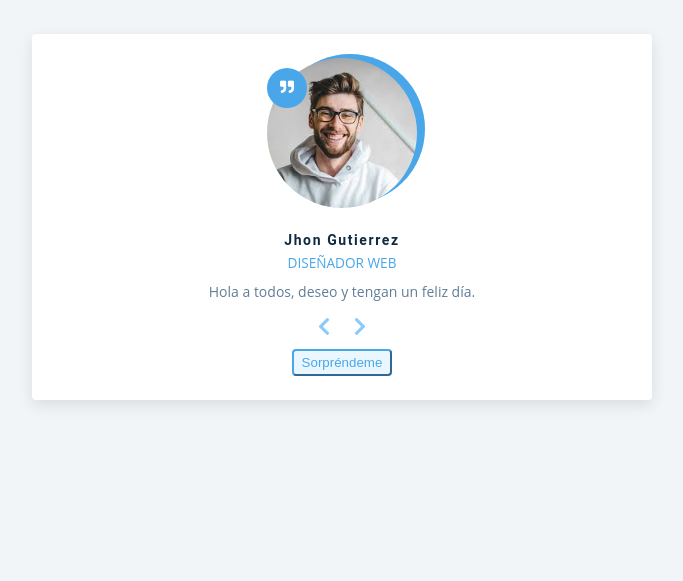
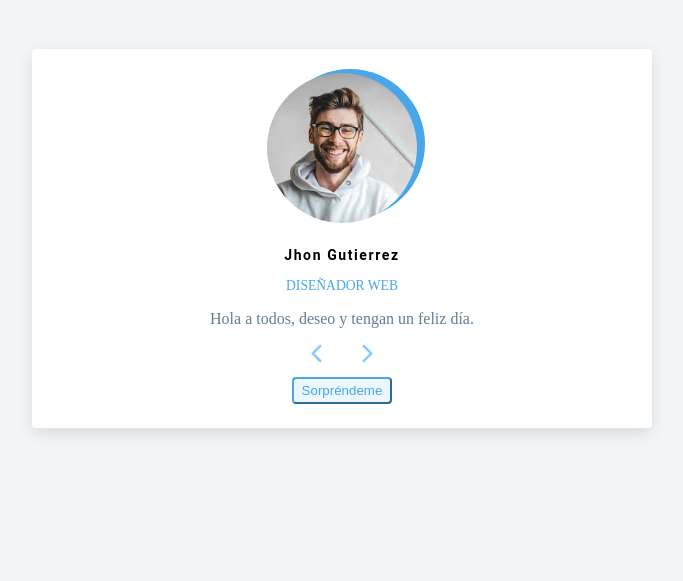
Before and after one commit to adso247/Proyecto_reviews, a plain HTML site: page index.html in a window 1280 px wide. Shown: the part 235-816 px from the top of the page, without its empty margins (298-981 px from the left). Drawn offline with Linux system fonts and the light colour scheme.

Commit message:
Ultimo actualizado

```diff
--- a/css/style.css
+++ b/css/style.css
@@ -1,35 +1,35 @@
-/*
-===============
-Variables
-===============
-*/
-
+/*Variables*/
 :root {
-    /* tonos oscuros del color primario */
+  /* Tonos oscuros del color primario */
   --clr-primary-1: hsl(205, 86%, 17%);
   --clr-primary-2: hsl(205, 77%, 27%);
   --clr-primary-3: hsl(205, 72%, 37%);
   --clr-primary-4: hsl(205, 63%, 48%);
-    /* color primario/principal */
+
+  /* Color primario/principal */
   --clr-primary-5: hsl(205, 78%, 60%);
-    /* tonos más claros del color primario */
+
+  /* Tonos más claros del color primario */
   --clr-primary-6: hsl(205, 89%, 70%);
   --clr-primary-7: hsl(205, 90%, 76%);
   --clr-primary-8: hsl(205, 86%, 81%);
   --clr-primary-9: hsl(205, 90%, 88%);
   --clr-primary-10: hsl(205, 100%, 96%);
-    /* gris más oscuro - usado para encabezados */
+
+  /* Gris más oscuro - usado para encabezados */
   --clr-grey-1: hsl(209, 61%, 16%);
   --clr-grey-2: hsl(211, 39%, 23%);
   --clr-grey-3: hsl(209, 34%, 30%);
   --clr-grey-4: hsl(209, 28%, 39%);
-    /* gris usado para párrafos */
+
+  /* Gris usado para párrafos */
   --clr-grey-5: hsl(210, 22%, 49%);
   --clr-grey-6: hsl(209, 23%, 60%);
   --clr-grey-7: hsl(211, 27%, 70%);
   --clr-grey-8: hsl(210, 31%, 80%);
   --clr-grey-9: hsl(212, 33%, 89%);
   --clr-grey-10: hsl(210, 36%, 96%);
+  /* Otros colores y estilos */
   --clr-white: #fff;
   --clr-red-dark: hsl(360, 67%, 44%);
   --clr-red-light: hsl(360, 71%, 66%);
@@ -46,40 +46,9 @@ Variables
   --max-width: 1170px;
   --fixed-width: 620px;
 }
-  /*
-===============
-Estilos Globales
-===============
-*/
-
-/* Restablecer márgenes y paddings */
-*,
-::after,
-::before {
-  margin: 0;
-  padding: 0;
-  box-sizing: border-box;
+body {
+  background: var(--clr-grey-10);
 }
-
-/* Estilos globales para el cuerpo */
-body {
-  font-family: var(--ff-secondary);
-  background: var(--clr-grey-10);
-  color: var(--clr-grey-1);
-  line-height: 1.5;
-  font-size: 0.875rem;
-}
-
-/* Listas no ordenadas */
-ul {
-  list-style-type: none;
-}
-
-/* Enlaces */
-a {
-  text-decoration: none;
-}
-
 /* Encabezados */
 h1,
 h2,
@@ -107,24 +76,7 @@ p {
   margin-bottom: 1.25rem;
   color: var(--clr-grey-5);
 }
-
-/* Sección */
-.section {
-  padding: 5rem 0;
-}
-
-/* Contenedor de sección */
-.section-center {
-  width: 90vw;
-  margin: 0 auto;
-  max-width: 1170px;
-}
-
-/*
-===============
-Reseñas
-===============
-*/
+/* Reseñas */
 
 /* Contenido principal */
 main {
@@ -137,15 +89,6 @@ main {
 .title {
   text-align: center;
   margin-bottom: 4rem;
-}
-
-/* Línea debajo del título */
-.underline {
-  height: 0.25rem;
-  width: 5rem;
-  background: var(--clr-primary-5);
-  margin-left: auto;
-  margin-right: auto;
 }
 
 /* Contenedor */
@@ -189,24 +132,6 @@ main {
   position: relative;
 }
 
-/* Ícono en contenedor de imagen */
-.img-container::after {
-  font-family: "Font Awesome 5 Free";
-  font-weight: 900;
-  content: "\f10e";
-  position: absolute;
-  top: 0;
-  left: 0;
-  width: 2.5rem;
-  height: 2.5rem;
-  display: grid;
-  place-items: center;
-  border-radius: 50%;
-  transform: translateY(25%);
-  background: var(--clr-primary-5);
-  color: var(--clr-white);
-}
-
 /* Forma detrás de la imagen */
 .img-container::before {
   content: "";
@@ -219,10 +144,6 @@ main {
   border-radius: 50%;
 }
 
-/* Nombre del autor */
-#author {
-  margin-bottom: 0.25rem;
-}
 
 /* Trabajo o cargo del autor */
 #job {
@@ -261,7 +182,6 @@ main {
   background: var(--clr-primary-10);
   color: var(--clr-primary-5);
   padding: 0.25rem 0.5rem;
-  text-transform: capitalize;
   border-radius: var(--radius);
   transition: var(--transition);
   border-color: var(--clr-primary-5);
--- a/index.html
+++ b/index.html
@@ -5,10 +5,9 @@
         <meta name="viewport" content="width=device-width, initial-scale=1.0">
         <title>Reseñas</title>
 
-        <link
-        rel="stylesheet"
-        href="https://cdnjs.cloudflare.com/ajax/libs/font-awesome/5.14.0/css/all.min.css"
-        />
+        <!-- Font Awesome -->
+        <script src="https://kit.fontawesome.com/a8addb3da1.js" crossorigin="anonymous"></script>
+        <!-- CSS -->
         <link rel="stylesheet" href="css/style.css">
     </head>
     <body>
@@ -18,8 +17,6 @@
                 <!-- Titulo -->
                 <div class="title">
                     <h2>Nuestras reseñas</h2>
-                    <!-- Linea inferior del titulo -->
-                    <div class="Underline"></div>
                 </div>
                 <!-- Reseñas -->
                 <article class="review">
@@ -37,10 +34,10 @@
                     <!-- Botones para cambiar de reseña -->
                     <div class="button-container">
                         <button class="prev-btn">
-                            <i class="fas fa-chevron-left"></i>
+                            <i class="fa-solid fa-chevron-left"></i>
                         </button>
                         <button class="next-btn">
-                            <i class="fas fa-chevron-right"></i>
+                            <i class="fa-solid fa-chevron-right"></i>
                         </button>
                     </div>
                     <!-- Botón aleatorio -->
```
Also changed, not shown: 1 other file. Lines whose indentation alone changed are shown as unchanged.
